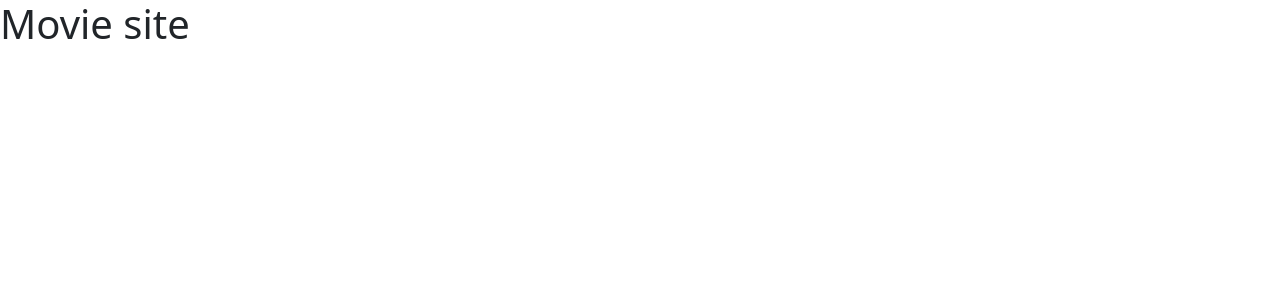
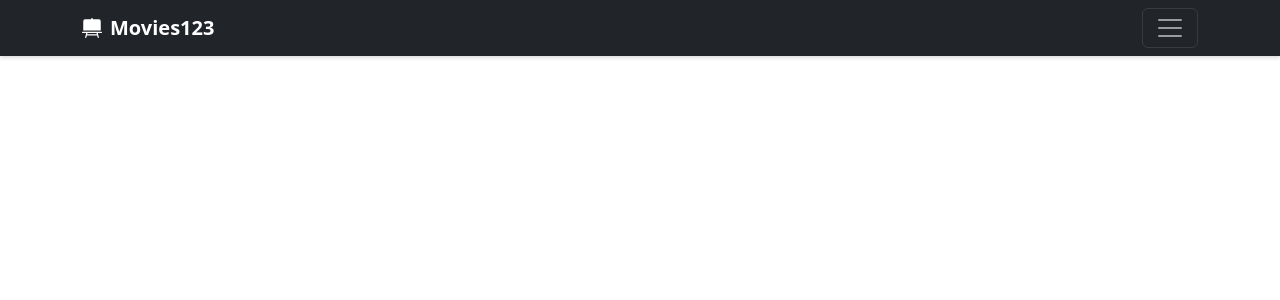
Before and after one commit to likithsai/movie-site-angular, an Angular app: page / in a window 1280 px wide. Shown: the top 300 px of the page. Built offline with nearby package versions, Linux system fonts and the light colour scheme.

Commit message:
Added header comp

```diff
--- a/src/app/app.component.html
+++ b/src/app/app.component.html
@@ -1 +1 @@
-<h1>Movie site</h1>
+<app-header [headerTitle]="'Movies123'"></app-header>
--- a/src/app/app.module.ts
+++ b/src/app/app.module.ts
@@ -1,10 +1,12 @@
 import { NgModule } from '@angular/core';
 import { BrowserModule } from '@angular/platform-browser';
 import { AppComponent } from './app.component';
+import { HeaderComponent } from './components/header/header.component';
 
 @NgModule({
   declarations: [
-    AppComponent
+    AppComponent,
+    HeaderComponent
   ],
   imports: [
     BrowserModule
--- /dev/null
+++ b/src/app/components/header/header.component.html
@@ -0,0 +1,26 @@
+<header class="shadow-sm">
+    <div class="bg-dark collapse" id="navbarHeader" style="">
+      <div class="container">
+        <div class="row">
+          <div class="col-sm-12 col-md-12 py-4">
+            <h4 class="text-white">About</h4>
+            <p class="text-muted">Add some information about the album below, the author, or any other background context. Make it a few sentences long so folks can pick up some informative tidbits. Then, link them off to some social networking sites or contact information.</p>
+          </div>
+        </div>
+      </div>
+    </div>
+    <div class="navbar navbar-dark bg-dark shadow-sm">
+      <div class="container">
+        <a href="#" class="navbar-brand d-flex align-items-center">
+            <svg xmlns="http://www.w3.org/2000/svg" width="20" height="20" fill="currentColor" class="bi bi-easel2-fill me-2" viewBox="0 0 16 16">
+                <path d="M8.447.276a.5.5 0 0 0-.894 0L7.19 1H2.5A1.5 1.5 0 0 0 1 2.5V10h14V2.5A1.5 1.5 0 0 0 13.5 1H8.809L8.447.276Z"/>
+                <path fill-rule="evenodd" d="M.5 11a.5.5 0 0 0 0 1h2.86l-.845 3.379a.5.5 0 0 0 .97.242L3.89 14h8.22l.405 1.621a.5.5 0 0 0 .97-.242L12.64 12h2.86a.5.5 0 0 0 0-1H.5Zm3.64 2 .25-1h7.22l.25 1H4.14Z"/>
+            </svg>
+            <strong>{{ headerTitle }}</strong>
+        </a>
+        <button class="navbar-toggler collapsed" type="button" data-bs-toggle="collapse" data-bs-target="#navbarHeader" aria-controls="navbarHeader" aria-expanded="false" aria-label="Toggle navigation">
+          <span class="navbar-toggler-icon"></span>
+        </button>
+      </div>
+    </div>
+  </header>
--- /dev/null
+++ b/src/app/components/header/header.component.ts
@@ -0,0 +1,18 @@
+import { Component, OnInit, Input } from '@angular/core';
+
+@Component({
+  selector: 'app-header',
+  templateUrl: './header.component.html',
+  styleUrls: ['./header.component.scss']
+})
+export class HeaderComponent implements OnInit {
+  @Input() headerTitle: String;
+
+  constructor() {
+    this.headerTitle = '';
+  }
+
+  ngOnInit(): void {
+  }
+
+}
```
Also changed, not shown: src/app/components/header/header.component.scss (added), 1 other file (tests, documents, lock files or other folders).
